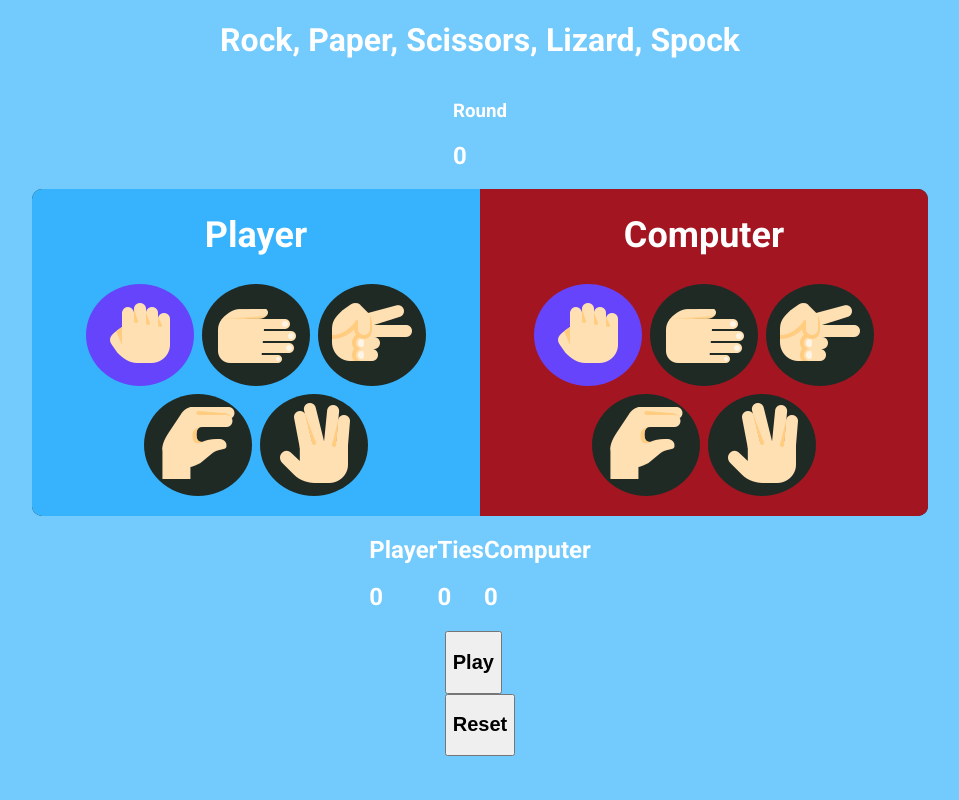
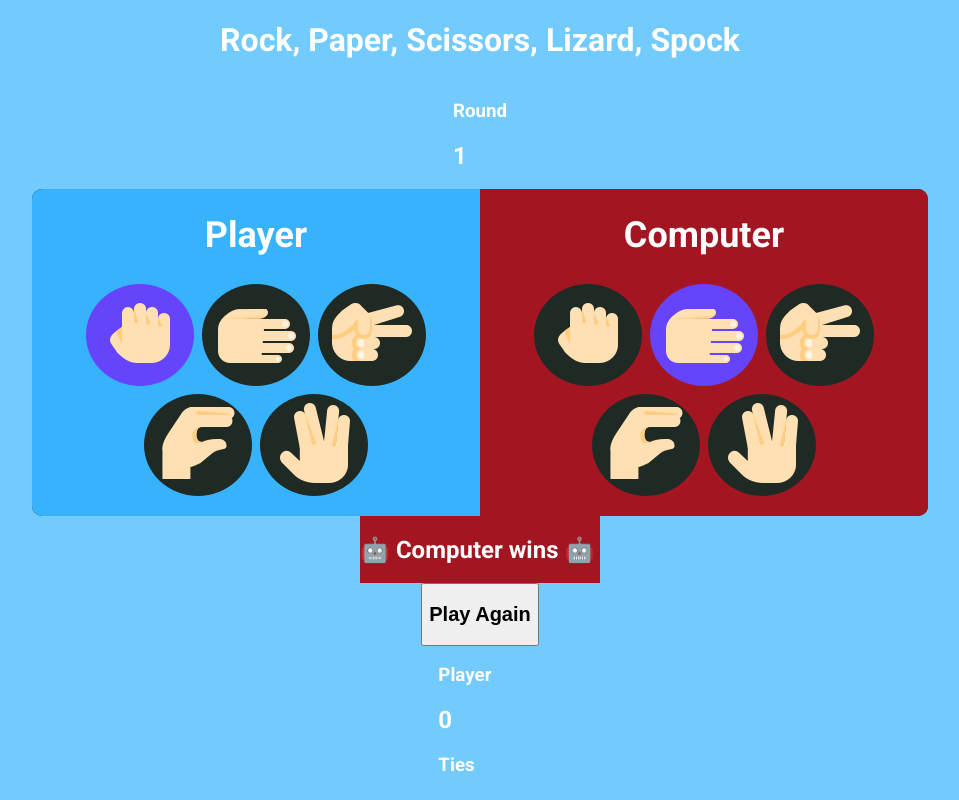
Before and after one commit to MattFerzz/unq-ui-matias-fernandez-trabajo-final, a React (Create React App) app: page /pve in a window 1280 px wide. Both pictures are taken after a click on the button 300 px from the left and 334 px from the top of the page. Shown: the top 800 px of the page, without its empty margins (160-1119 px from the left). Built offline with nearby package versions, Linux system fonts and the light colour scheme.

Commit message:
:recycle: extracted HorizontalCounter component

```diff
--- a/src/Game.jsx
+++ b/src/Game.jsx
@@ -3,6 +3,7 @@ import { useEffect } from "react";
 import { useState } from "react";
 import { playRoundAgainstAI } from "./rpsls";
 import ChoiceSelection from "./ChoiceSelection";
+import HorizontalCounter from "./HorizontalCounter";
 
 const Game = () => {
   const [playerChoice, setPlayerChoice] = useState("");
@@ -13,12 +14,20 @@ const Game = () => {
   const [computerWins, setComputerWins] = useState(0);
   const [ties, setTies] = useState(0);
   const [resultBox, setResultBox] = useState(<></>);
+  const [playerButtonClass, setPlayerButtonClass] = useState(
+    "container-selection-button"
+  );
 
-  const handlePlayRound = () => {
-    if (!!playerChoice) {
+  const handlePlayerChoice = (choice) => {
+    setPlayerChoice(choice);
+    setPlayerButtonClass("container-selection-button disabled");
+    handlePlayRound(choice);
+  };
+
+  const handlePlayRound = (choice) => {
     const result = playRoundAgainstAI({
       name: "Player",
-        choice: playerChoice,
+      choice: choice,
     });
     setRounds(rounds + 1);
     setComputerChoice(result["Computer"]);
@@ -41,27 +50,35 @@ const Game = () => {
         style: "tie",
       });
     }
-    } else {
-      alert("Please choose before playing!!");
-    }
   };
 
   useEffect(() => {
     if (!!resultInfo) {
       setResultBox(
+        <>
           <div className={"container-result " + resultInfo.style}>
             <h2>{resultInfo.message}</h2>
           </div>
+          <div className="buttons play">
+            <button className="buttons play button" onClick={handleNewRound}>
+              <h2>Play Again</h2>
+            </button>
+          </div>
+        </>
       );
     } else {
       setResultBox(<></>);
     }
   }, [resultInfo]);
 
-  const handleResetGame = () => {
+  const handleNewRound = () => {
     setPlayerChoice("");
     setComputerChoice("");
     setResultInfo("");
+    setPlayerButtonClass("container-selection-button");
+  };
+  const handleResetGame = () => {
+    handleNewRound();
     setRounds(0);
     setPlayerWins(0);
     setComputerWins(0);
@@ -72,27 +89,27 @@ const Game = () => {
     {
       value: "rock",
       title: "Rock",
-      label: <img src={require("./rock96.png")} />,
+      label: <img src={require("./rock96.png")} alt={"Rock"} />,
     },
     {
       value: "paper",
       title: "Paper",
-      label: <img src={require("./paper96.png")} />,
+      label: <img src={require("./paper96.png")} alt={"Paper"} />,
     },
     {
       value: "scissors",
       title: "Scissors",
-      label: <img src={require("./scissors96.png")} />,
+      label: <img src={require("./scissors96.png")} alt={"Scissors"} />,
     },
     {
       value: "lizard",
       title: "Lizard",
-      label: <img src={require("./lizard96.png")} />,
+      label: <img src={require("./lizard96.png")} alt={"Lizard"} />,
     },
     {
       value: "spock",
       title: "Spock",
-      label: <img src={require("./spock96.png")} />,
+      label: <img src={require("./spock96.png")} alt={"Spock"} />,
     },
   ];
 
@@ -102,10 +119,14 @@ const Game = () => {
         <div className="container-title">
           <h1>Rock, Paper, Scissors, Lizard, Spock</h1>
         </div>
-        <div className="container-round">
-          <h3>Round</h3>
-          <h2 className="no-margin-top">{rounds}</h2>
-        </div>
+        <HorizontalCounter
+          columns={[
+            {
+              title: "Round",
+              value: rounds,
+            },
+          ]}
+        />
         <div className="container-selection">
           <div className="container-selection-player p1">
             <div className="container-selection-title">
@@ -113,8 +134,8 @@ const Game = () => {
             </div>
             <ChoiceSelection
               options={options}
-              setChoice={setPlayerChoice}
-              buttonClass="container-selection-button"
+              setChoice={handlePlayerChoice}
+              buttonClass={playerButtonClass}
               activeChoice={playerChoice}
             />
           </div>
@@ -132,43 +153,26 @@ const Game = () => {
           </div>
         </div>
         {resultBox}
-        <div className="container-score">
-          <div className="container-score-score">
-            <div className="container-score-counter">
-              <h2>Player</h2>
-              <h2>{playerWins}</h2>
-            </div>
-            <div className="container-score-counter">
-              <div className="container-ties-title">
-                <h2>Ties</h2>
-              </div>
-              <div className="container-ties-ties">
-                <h2>{ties}</h2>
-              </div>
-            </div>
-            <div className="container-score-counter">
-              <h2>Computer</h2>
-              <h2>{computerWins}</h2>
-            </div>
-          </div>
-        </div>
-        <div className="container-buttons">
-          <div className="container-buttons-play">
-            <button
-              className="container-buttons-play-button"
-              onClick={handlePlayRound}
-            >
-              <h2>Play</h2>
-            </button>
-          </div>
-          <div className="container-buttons-reset">
-            <button
-              className="container-buttons-reset-button"
-              onClick={handleResetGame}
-            >
+        <HorizontalCounter
+          columns={[
+            {
+              title: "Player",
+              value: playerWins,
+            },
+            {
+              title: "Ties",
+              value: ties,
+            },
+            {
+              title: "Computer",
+              value: computerWins,
+            },
+          ]}
+        />
+        <div className="buttons reset">
+          <button className="buttons reset button" onClick={handleResetGame}>
             <h2>Reset</h2>
           </button>
-          </div>
         </div>
       </div>
     </div>
--- /dev/null
+++ b/src/HorizontalCounter.jsx
@@ -0,0 +1,20 @@
+const HorizontalCounter = ({ columns }) => {
+  return (
+    <div className="horizontal-counter">
+      {columns.map((column, index) => {
+        return (
+          <div className="horizontal-counter-column" key={index}>
+            <div className="horizontal-counter-column-title">
+              <h3 className="horizontal-counter-column-title">{column.title}</h3>
+            </div>
+            <div className="horizontal-counter-column-value">
+              <h2 className="horizontal-counter-column-value">{column.value}</h2>
+            </div>
+          </div>
+        );
+      })}
+    </div>
+  );
+};
+
+export default HorizontalCounter;
```
Lines whose indentation alone changed are shown as unchanged.
